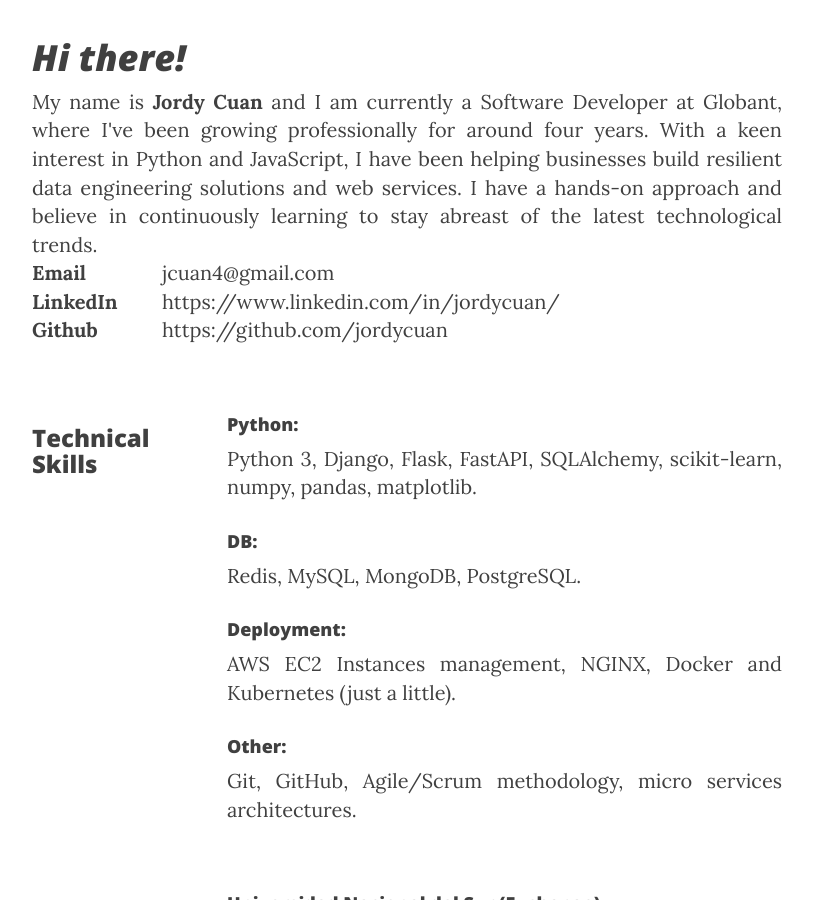
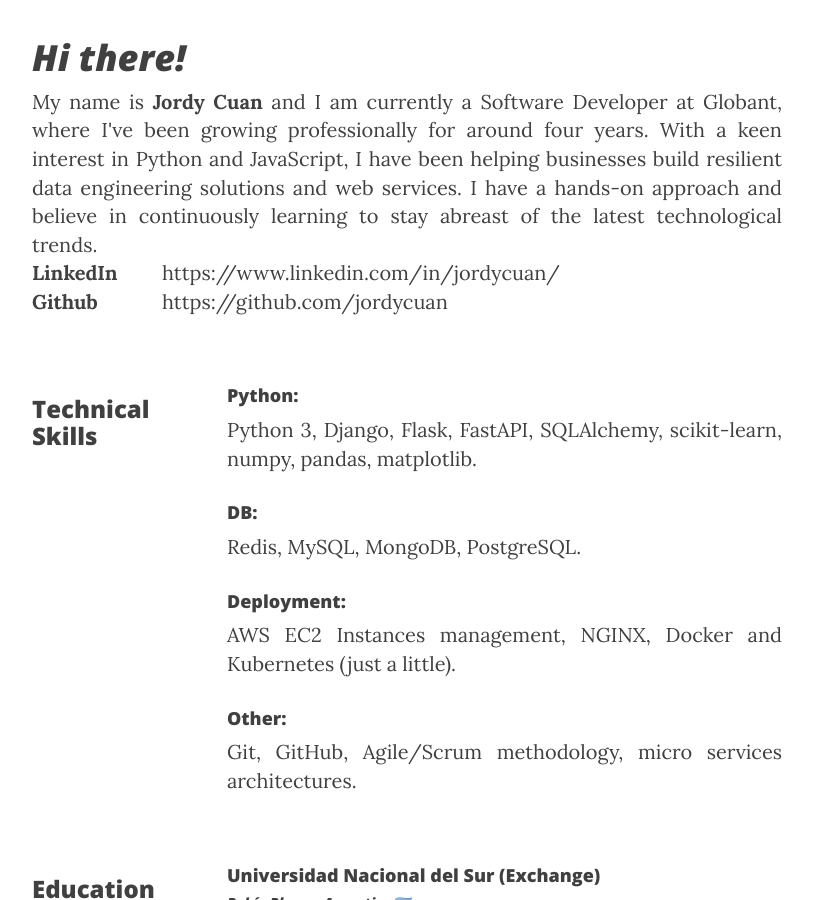
Before and after one commit to JordyCuan/jordycuan.github.io, a Jekyll site: the page built from about.md, in a window 1280 px wide and 900 px high, scrolled down 488 px. Shown: the whole window, without its empty margins (233-1046 px from the left). Built offline with Jekyll 4.4.1, drawn with Linux system fonts in a browser that asks for light colours; nearby versions of some CDN libraries.

Commit message:
Update about.md

```diff
--- a/about.md
+++ b/about.md
@@ -13,11 +13,6 @@
 
 <!--Personal Data-->
 <div>
-	<div class="row">
-	    <div class="col-md-2"><b>Email</b></div>
-	    <div class="col-md-8"><a href="mailto:jcuan4@gmail.com" target="_top">jcuan4@gmail.com</a></div>
-	</div>
-
 	<div class="row">
 	    <div class="col-md-2"><b>LinkedIn</b></div>
 	    <div class="col-md-8"><a target="_blank" href="https://www.linkedin.com/in/jordycuan/">https://www.linkedin.com/in/jordycuan/</a></div>
```
